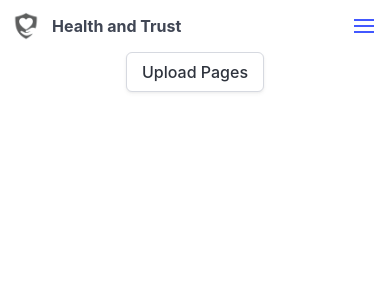
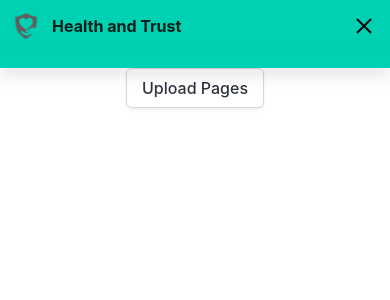
Before and after one commit to healthandtrust/healthandtrust.github.io, a Vue app: page / in a window 390 px wide. Both pictures are taken after a click on the button "menu". Shown: the top 300 px of the page. Built offline with nearby package versions, Linux system fonts and the light colour scheme.

Commit message:
navbar color + responsive burger button fix

```diff
--- a/src/components/NavBar.vue
+++ b/src/components/NavBar.vue
@@ -1,12 +1,13 @@
 <template>
-  <nav class="navbar" role="navigation" aria-label="main navigation">
+  <nav class="navbar is-primary" role="navigation" aria-label="main navigation">
     <div class="navbar-brand has-text-weight-bold">
       <div class="navbar-item">
         <img src="../assets/logo.png" alt="Logo">
         Health and Trust
       </div>
 
-      <a role="button" class="navbar-burger" aria-label="menu" aria-expanded="false" data-target="NavBar">
+      <a role="button" class="navbar-burger has-text-black" :class="{ 'is-active': active }" aria-label="menu"
+        aria-expanded="false" @click="active = !active">
         <span aria-hidden="true"></span>
         <span aria-hidden="true"></span>
         <span aria-hidden="true"></span>
@@ -14,12 +15,11 @@
       </a>
     </div>
 
-    <div id="NavBar" class="navbar-menu">
+    <div class="navbar-menu" :class="{ 'is-active': active }">
       <div class="navbar-start">
-        <!-- TODO: look into render functions? -->
         <router-link :to="page[0].toLowerCase() == 'home' ? '/' : '/' + page[0].toLowerCase()"
           v-for="page in ungroupedPages" :key="page[0]" class="navbar-item"
-          :class="{ 'is-selected': page[0].toLowerCase() == ($route.params.page || 'home'), 'has-text-white': page[0].toLowerCase() == ($route.params.page || 'home') }">
+          :class="{ 'has-background-primary-35': page[0] == ($route.params.page || 'home') }">
           {{ formatName(page[0]) }}
         </router-link>
 
@@ -29,8 +29,7 @@
           </span>
           <div class="navbar-dropdown">
             <router-link :to="p[0].toLowerCase() == 'home' ? '/' : '/' + p[0].toLowerCase()" v-for="p in page[1]"
-              :key="p[0]" class="navbar-item"
-              :class="{ 'is-selected': p[0].toLowerCase() == ($route.params.page || 'home'), 'has-text-white': p[0].toLowerCase() == ($route.params.page || 'home') }">
+              :key="p[0]" class="navbar-item" :class="{ 'is-selected': p[0] == ($route.params.page || 'home') }">
               {{ formatName(p[0]) }}
             </router-link>
           </div>
@@ -43,6 +42,7 @@
 <script>
 export default {
   props: ["pages"],
+  data() { return { active: false } },
   computed: {
     ungroupedPages() {
       return [...this.pages].filter(page => !(page[1] instanceof Map))
```
Also changed, not shown: 5 other files (tests, documents, lock files or other folders).
